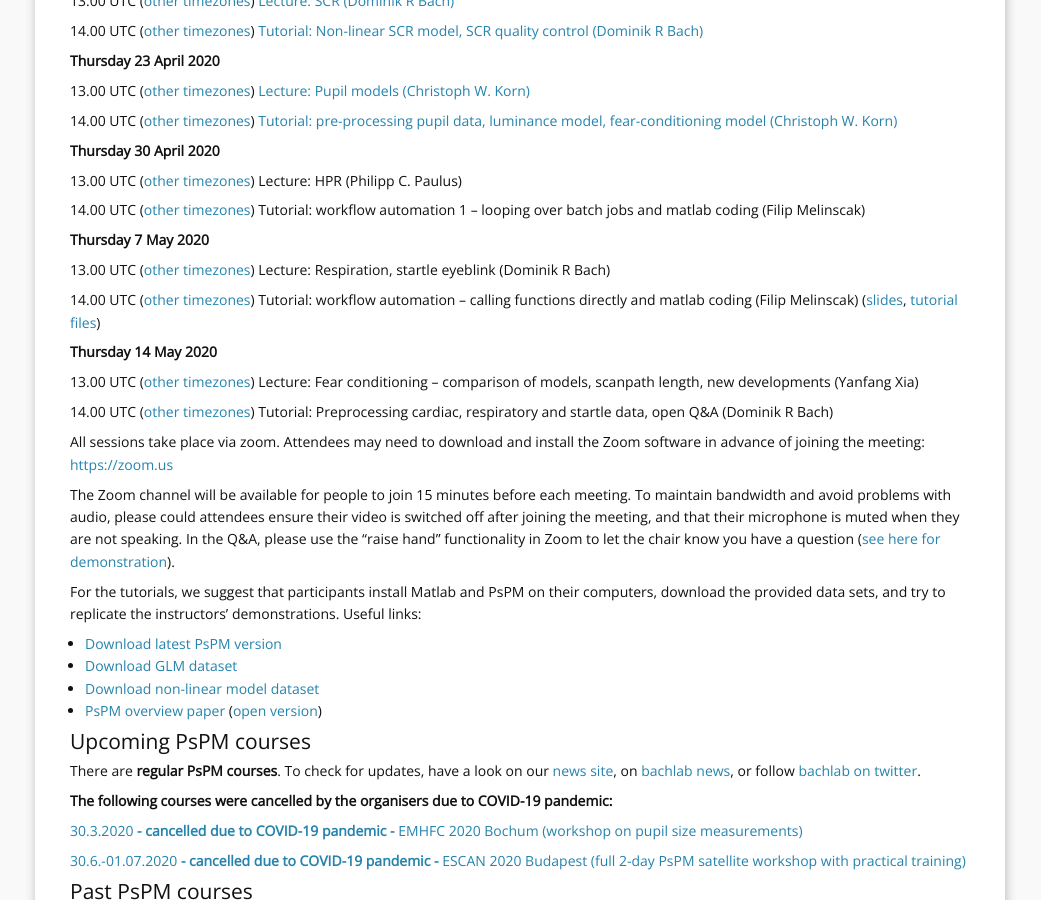
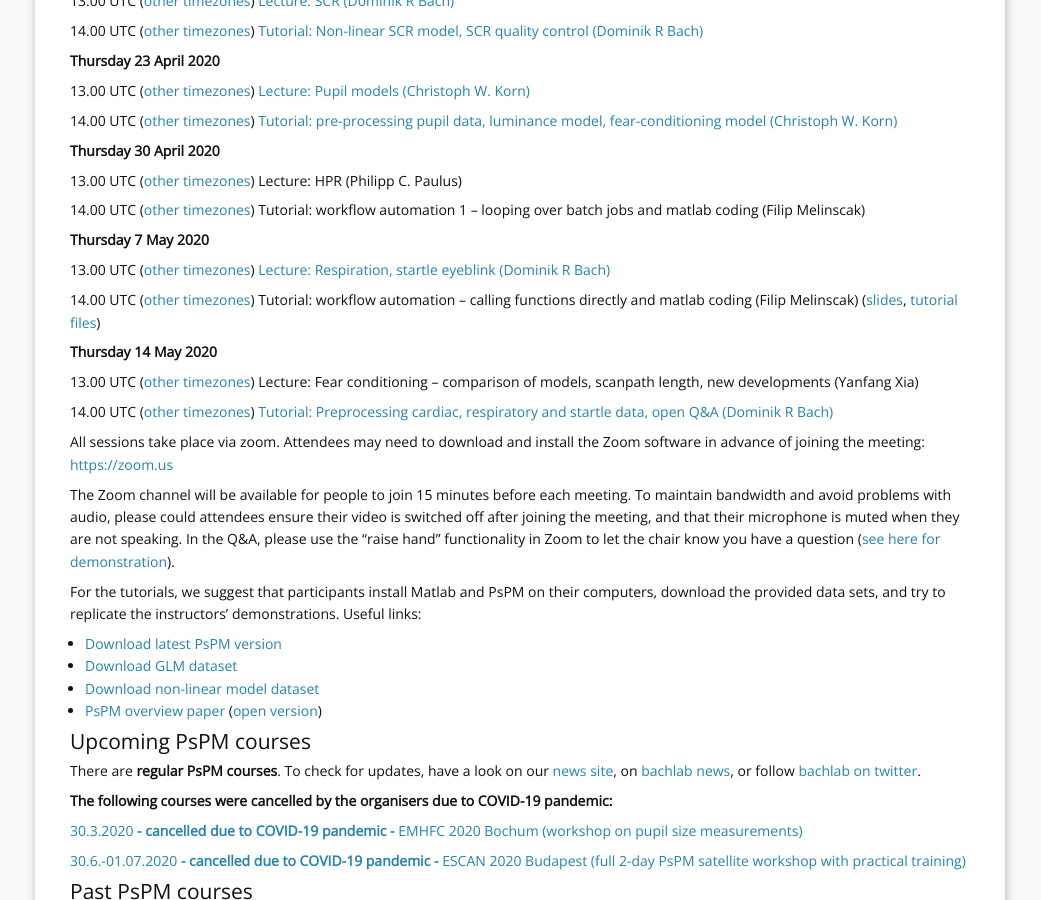
Before and after one commit to bachlab/PsPM, a Jekyll site: the page built from courses.markdown, in a window 1280 px wide and 900 px high, scrolled down 671 px. Shown: the whole window, without its empty margins (120-1161 px from the left). Built offline with Jekyll 4.4.1, drawn with Linux system fonts in a browser that asks for light colours; part of the change alters nothing that is shown; some of the changed text lies outside the part shown.

```diff
--- a/courses.markdown
+++ b/courses.markdown
@@ -49,7 +49,7 @@ In the following course program, clickable links to each course day will appear
 
 **Thursday 7 May 2020**
 
-13.00 UTC ([other timezones](https://www.timeanddate.com/worldclock/fixedtime.html?iso=20200507T1300)) Lecture: Respiration, startle eyeblink (Dominik R Bach)
+13.00 UTC ([other timezones](https://www.timeanddate.com/worldclock/fixedtime.html?iso=20200507T1300)) [Lecture: Respiration, startle eyeblink (Dominik R Bach)](https://tube.switch.ch/videos/00cf2b02)
 
 14.00 UTC ([other timezones](https://www.timeanddate.com/worldclock/fixedtime.html?iso=20200507T1400)) Tutorial: workflow automation – calling functions directly and matlab coding (Filip Melinscak) ([slides](https://docs.google.com/presentation/d/1YuNKejeTsCrpURCYGjCTf0_m62dsVh9Z9xu05JRnpfw/edit?usp=sharing), [tutorial files](https://drive.google.com/open?id=1g5Wnmu1ghUtNWo9vMWv52WTL4qNi8N88))
 
@@ -57,7 +57,7 @@ In the following course program, clickable links to each course day will appear
 
 13.00 UTC ([other timezones](https://www.timeanddate.com/worldclock/fixedtime.html?iso=20200514T1300)) Lecture: Fear conditioning – comparison of models, scanpath length, new developments (Yanfang Xia)
 
-14.00 UTC ([other timezones](https://www.timeanddate.com/worldclock/fixedtime.html?iso=20200514T1400)) Tutorial: Preprocessing cardiac, respiratory and startle data, open Q&A (Dominik R Bach)
+14.00 UTC ([other timezones](https://www.timeanddate.com/worldclock/fixedtime.html?iso=20200514T1400)) [Tutorial: Preprocessing cardiac, respiratory and startle data, open Q&A (Dominik R Bach)](tube.switch.ch/videos/65d9dab0)
 
 All sessions take place via zoom. Attendees may need to download and install the Zoom software in advance of joining the meeting: [https://zoom.us](https://zoom.us)
 
@@ -108,7 +108,9 @@ All course webcasts are hosted on our [SwitchTube channel](https://tube.switch.c
 
 * **05 Heart period models:** [Slides](http://bachlab.org/wp-content/uploads/2019/09/06_HPR_Paulus.pdf) (Philipp C. Paulus)
 
-* **06 Respiration & startle eye blink models:** [Slides](http://bachlab.org/wp-content/uploads/2019/09/07_RAR-SEBR_Bach.pdf) (Dominik R. Bach)
+* **06 Respiration & startle eye blink models:** [Slides](http://bachlab.org/06_rar_sebr_bach) (Dominik R. Bach)
+
+<iframe width="640" height="360" src="https://tube.switch.ch/embed/00cf2b02" frameborder="0" webkitallowfullscreen mozallowfullscreen allowfullscreen></iframe>
 
 * **Tutorial 2: GLM** (Dominik R Bach)
 
@@ -129,3 +131,7 @@ All course webcasts are hosted on our [SwitchTube channel](https://tube.switch.c
 * **Tutorial 6: Workflow automation II** (Filip Melinscak)
 * [Slides](https://docs.google.com/presentation/d/1YuNKejeTsCrpURCYGjCTf0_m62dsVh9Z9xu05JRnpfw/edit?usp=sharing)
 * [Tutorial files](https://drive.google.com/open?id=1g5Wnmu1ghUtNWo9vMWv52WTL4qNi8N88))
+
+* **Tutorial 7: cardiac, respiration, and eyeblink EMG pre-processing** (Dominik R Bach)
+
+<iframe width="640" height="360" src="https://tube.switch.ch/embed/65d9dab0" frameborder="0" webkitallowfullscreen mozallowfullscreen allowfullscreen></iframe>
```
